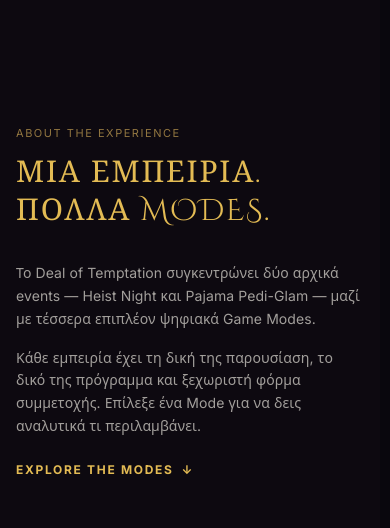
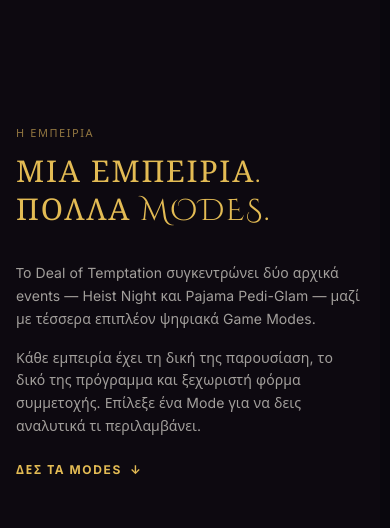
Before and after one commit to mkiriakidis936-glitch/deal-of-tempations, a React (Vite) app: page /site in a window 390 px wide. Shown: the part 840-1368 px from the top of the page. Built offline with nearby package versions, Linux system fonts and the light colour scheme; no server answers.

Commit message:
Greek public UI and responsive presentation

```diff
--- a/src/components/site/SiteAbout.jsx
+++ b/src/components/site/SiteAbout.jsx
@@ -5,13 +5,13 @@ export default function SiteAbout() {
     <section id="about" className="px-4 py-20 sm:py-24">
       <div className="max-w-5xl mx-auto grid md:grid-cols-[.8fr_1.2fr] gap-8 md:gap-14 items-start">
         <div>
-          <div className="text-[10px] sm:text-xs tracking-[0.42em] text-tarot-gold/65 uppercase mb-3">About the experience</div>
+          <div className="text-[10px] sm:text-xs tracking-[0.42em] text-tarot-gold/65 uppercase mb-3">Η ΕΜΠΕΙΡΙΑ</div>
           <h2 className="font-display text-3xl sm:text-4xl leading-tight text-tarot-gold tracking-[0.06em]">ΜΙΑ ΕΜΠΕΙΡΙΑ.<br />ΠΟΛΛΑ MODES.</h2>
         </div>
         <div className="space-y-4 text-sm sm:text-base text-foreground/65 leading-relaxed">
           <p>Το Deal of Temptation συγκεντρώνει δύο αρχικά events — Heist Night και Pajama Pedi-Glam — μαζί με τέσσερα επιπλέον ψηφιακά Game Modes.</p>
           <p>Κάθε εμπειρία έχει τη δική της παρουσίαση, το δικό της πρόγραμμα και ξεχωριστή φόρμα συμμετοχής. Επίλεξε ένα Mode για να δεις αναλυτικά τι περιλαμβάνει.</p>
-          <a href="#modes" className="inline-flex items-center gap-2 pt-2 text-xs font-bold tracking-[0.2em] text-tarot-gold uppercase">Explore the modes <span aria-hidden="true">↓</span></a>
+          <a href="#modes" className="inline-flex items-center gap-2 pt-2 text-xs font-bold tracking-[0.2em] text-tarot-gold uppercase">ΔΕΣ ΤΑ MODES <span aria-hidden="true">↓</span></a>
         </div>
       </div>
     </section>
```
